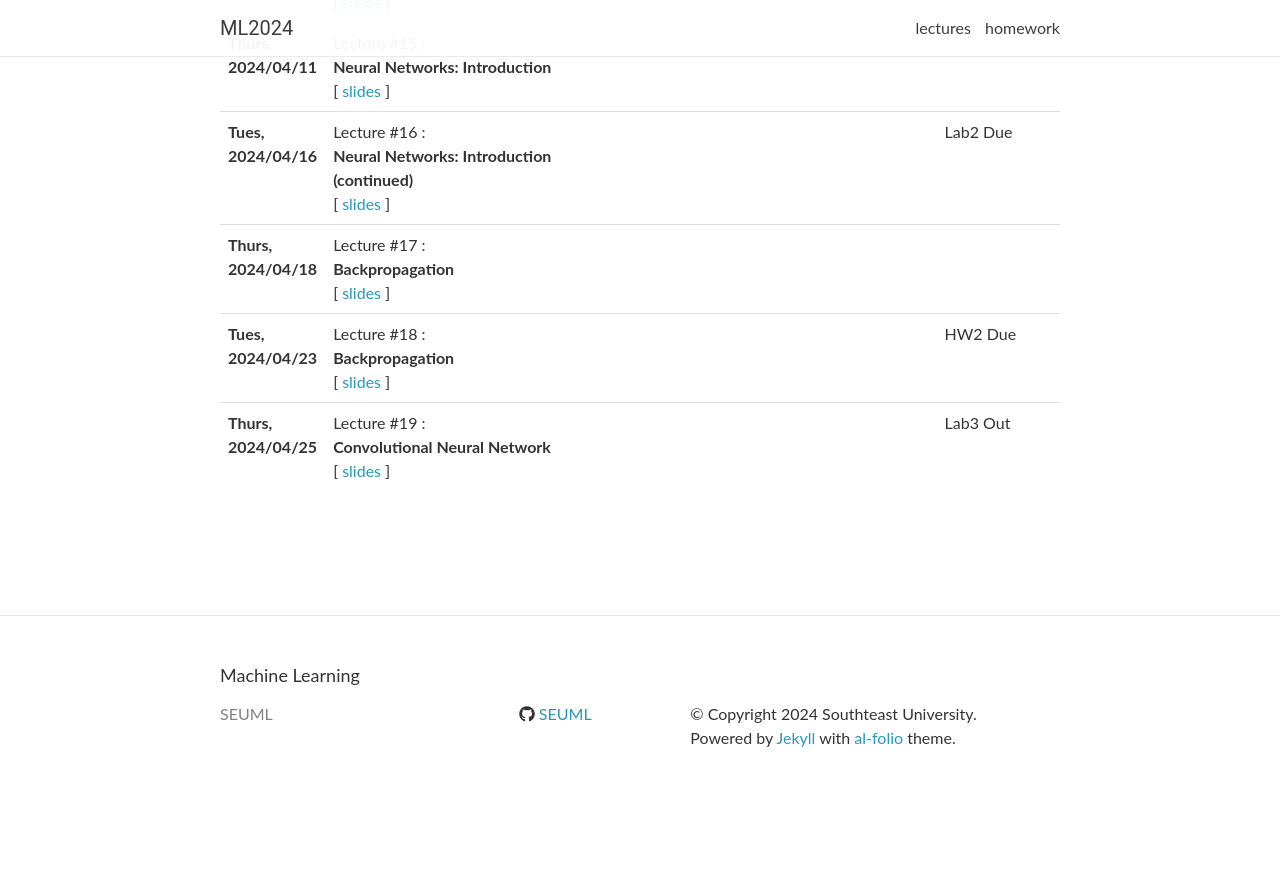
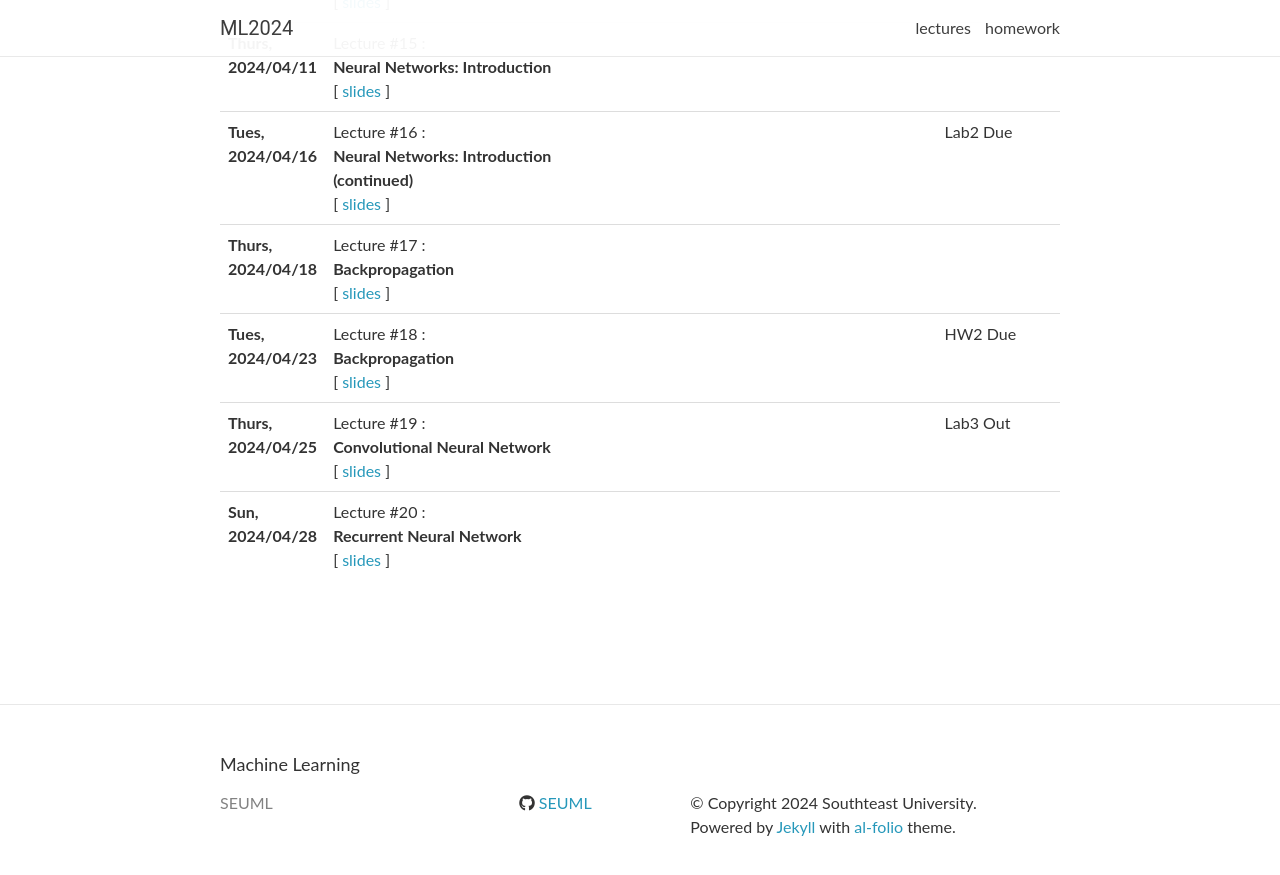
Before and after one commit to SEUML/ml-spring-2024, a Jekyll site: the page built from _pages/lectures.md, in a window 1280 px wide and 900 px high, scrolled down 1622 px. Shown: the top 875 px of the window. Built offline with Jekyll 4.4.1, drawn with Linux system fonts in a browser that asks for light colours; nearby versions of some CDN libraries; comment, search, counter and statistics services are not loaded; before the commit the page ends 2433 px from its top, so only the background shows below that.

Commit message:
first commit

```diff
--- a/_data/lectures.yml
+++ b/_data/lectures.yml
@@ -157,3 +157,10 @@
   slides: "../assets/slides/lecture9.pdf"
   readings:
   logistics: Lab3 Out
+
+- date: Sun, 2024/04/28
+  title: >
+    <strong> Recurrent Neural Network </strong>
+  slides: "../assets/slides/lecture10.pdf"
+  readings:
+  logistics:
```
Also changed, not shown: 1 other file.
